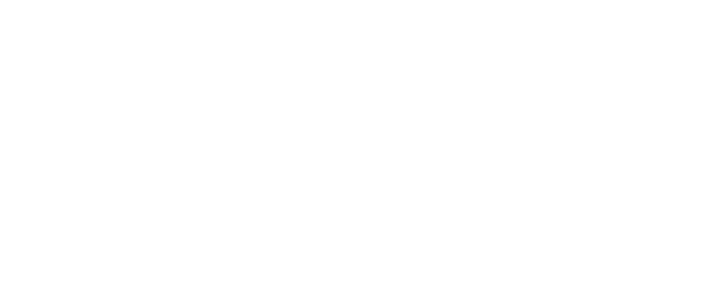
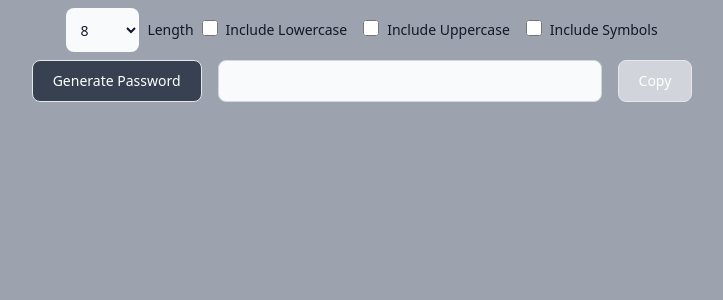
Before and after one commit to WarcholF/PasswordGenerator, a React (Create React App) app in the folder password-generator/: page / in a window 1280 px wide. Shown: the top 300 px of the page, without its empty margins (278-1001 px from the left). Built offline with nearby package versions, Linux system fonts and the light colour scheme.

Commit message:
Almost whole logic done

```diff
--- /dev/null
+++ b/password-generator/src/components/Form.js
@@ -0,0 +1,226 @@
+import { useState } from "react";
+
+const Form = () => {
+  let generatedPassword;
+  let passwordSymbols = [];
+  let length = [8, 16, 20, 24, 28, 32, 64, 128, 256, 512, 1024, 2048];
+  let numbers = ["0", "1", "2", "3", "4", "5", "6", "7", "8", "9"];
+  let symbols = [
+    "`",
+    "~",
+    "!",
+    "@",
+    "#",
+    "$",
+    "%",
+    "^",
+    "&",
+    "*",
+    "(",
+    ")",
+    "-",
+    "_",
+    "=",
+    "+",
+    "[",
+    "{",
+    "}",
+    "]",
+    ";",
+    ":",
+    '"',
+    ",",
+    "<",
+    ".",
+    ">",
+    "?",
+    "/",
+  ];
+  let lowerCase = [
+    "a",
+    "b",
+    "c",
+    "d",
+    "e",
+    "f",
+    "g",
+    "h",
+    "i",
+    "j",
+    "k",
+    "l",
+    "m",
+    "n",
+    "o",
+    "p",
+    "q",
+    "r",
+    "s",
+    "t",
+    "u",
+    "v",
+    "w",
+    "x",
+    "y",
+    "z",
+  ];
+  let upperCase = [
+    "A",
+    "B",
+    "C",
+    "D",
+    "E",
+    "F",
+    "G",
+    "H",
+    "I",
+    "J",
+    "K",
+    "L",
+    "M",
+    "N",
+    "O",
+    "P",
+    "Q",
+    "R",
+    "S",
+    "T",
+    "U",
+    "V",
+    "W",
+    "X",
+    "Y",
+    "Z",
+  ];
+
+  const [passwordChange, setPasswordChange] = useState("");
+  const [checkedNumber, setCheckedNumber] = useState(8);
+  const [checkedLower, setCheckedLower] = useState(false);
+  const [checkedUpper, setCheckedUpper] = useState(false);
+  const [checkedSymbols, setCheckedSymbols] = useState(false);
+
+  const handleLower = () => setCheckedLower(!checkedLower);
+  const handleUpper = () => setCheckedUpper(!checkedUpper);
+  const handleSymbols = () => setCheckedSymbols(!checkedSymbols);
+
+  const handleNumberChange = ({ target }) => {
+    setCheckedNumber(target.value);
+  };
+
+  const generatePassword = () => {
+    passwordSymbols = passwordSymbols.concat(numbers);
+
+    if (checkedLower) {
+      passwordSymbols = passwordSymbols.concat(lowerCase);
+    }
+    if (checkedUpper) {
+      passwordSymbols = passwordSymbols.concat(upperCase);
+    }
+    if (checkedSymbols) {
+      passwordSymbols = passwordSymbols.concat(symbols);
+    }
+
+    let password = "";
+    for (let i = 0; i < checkedNumber; i++) {
+      password +=
+        passwordSymbols[Math.floor(Math.random() * passwordSymbols.length)];
+    }
+    passwordSymbols = [];
+    setPasswordChange(password);
+  };
+
+  return (
+    <div>
+      <div class="flex justify-center">
+        <div class="flex">
+          <select
+            id="numbers"
+            class=" mx-2 my-2 w-18 bg-gray-50 text-gray-900 text-sm rounded-lg  block  p-2.5 dark:bg-gray-700 dark:border-gray-600  dark:text-white "
+            onChange={handleNumberChange}
+          >
+            {length.map((length) => (
+              <option value={length}>{length}</option>
+            ))}
+          </select>
+          <label
+            for="checked-checkbox"
+            class="mt-5  text-sm font-medium text-gray-900 dark:text-gray-300"
+          >
+            Length
+          </label>
+        </div>
+        <div class="flex mx-2 my-5">
+          <input
+            id="default-checkbox"
+            type="checkbox"
+            onClick={handleLower}
+            value=""
+            class="w-4 h-4  bg-gray-100 border-gray-300 rounded dark:ring-offset-gray-800  dark:bg-gray-700 dark:border-gray-600"
+          ></input>
+          <label
+            for="checked-checkbox"
+            class="ml-2 text-sm font-medium text-gray-900 dark:text-gray-300"
+          >
+            Include Lowercase
+          </label>
+        </div>
+        <div class="flex mx-2 my-5">
+          <input
+            id="default-checkbox"
+            type="checkbox"
+            onClick={handleUpper}
+            value=""
+            class="w-4 h-4  bg-gray-100 border-gray-300 rounded  dark:ring-offset-gray-800  dark:bg-gray-700 dark:border-gray-600"
+          ></input>
+          <label
+            for="checked-checkbox"
+            class="ml-2 text-sm font-medium text-gray-900 dark:text-gray-300"
+          >
+            Include Uppercase
+          </label>
+        </div>
+        <div class="flex mx-2 my-5">
+          <input
+            id="default-checkbox"
+            type="checkbox"
+            onClick={handleSymbols}
+            value=""
+            class="w-4 h-4  bg-gray-100 border-gray-300 rounded  dark:ring-offset-gray-800  dark:bg-gray-700 dark:border-gray-600"
+          ></input>
+          <label
+            for="checked-checkbox"
+            class="ml-2 text-sm font-medium text-gray-900 dark:text-gray-300"
+          >
+            Include Symbols
+          </label>
+        </div>
+      </div>
+      <div class="flex justify-center">
+        <button
+          type="button"
+          class="py-2.5 px-5 mx-2 mb-2 text-sm font-medium text-white focus:outline-none bg-gray-700 rounded-lg border border-gray-200 hover:bg-gray-100 hover:text-white focus:z-10    dark:bg-gray-700 dark:text-white  dark:hover:text-white"
+          onClick={generatePassword}
+        >
+          Generate Password
+        </button>
+        <input
+          type="text"
+          id="first_name"
+          class="w-96 py-2.5 px-5 mx-2 mb-2 font-medium bg-gray-50 border border-gray-300 text-gray-900 text-sm rounded-lg focus:ring-blue-500 focus:border-blue-500 block p-2.5 dark:bg-gray-700 dark:border-gray-600 dark:placeholder-gray-400 dark:text-white dark:focus:ring-blue-500 dark:focus:border-blue-500"
+          value={passwordChange}
+        ></input>
+        <button
+          type="button"
+          class="py-2.5 px-5 mx-2 mb-2 text-sm font-medium text-white focus:outline-none bg-gray-300 rounded-lg border border-gray-200 hover:bg-gray-100 hover:text-white focus:z-10    dark:bg-gray-200 dark:text-white  dark:hover:text-white"
+          onClick={() => {
+            navigator.clipboard.writeText(passwordChange);
+          }}
+        >
+          Copy
+        </button>
+      </div>
+    </div>
+  );
+};
+
+export default Form;
--- a/password-generator/src/pages/App.js
+++ b/password-generator/src/pages/App.js
@@ -1,5 +1,11 @@
+import Form from "../components/Form";
+
 const MainContent = () => {
-  return <div className="min-h-screen flex flex-col bg-white"></div>;
+  return (
+    <div className="min-h-screen flex flex-col bg-gray-400">
+      <Form />
+    </div>
+  );
 };
 
 export default function App() {
```
